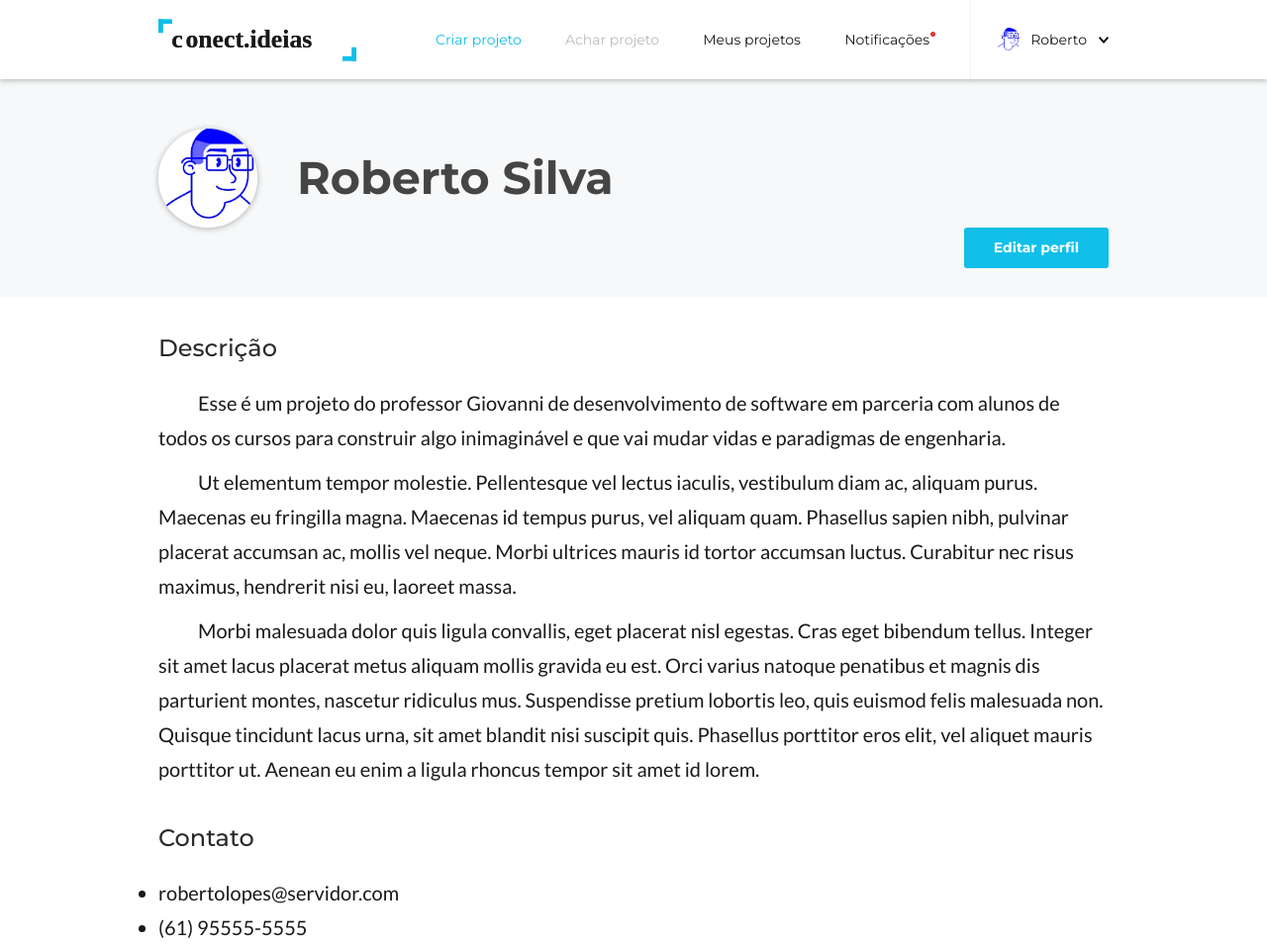
After one commit to random-tecnologia/conect.ideias, a PHP site: page /perfil.php in a window 1280 px wide. The commit adds this page. Shown: the whole page at 99% size. Run offline with PHP 8.4, Linux system fonts and the light colour scheme.

Commit message:
Criada página ver_perfil.php

```diff
--- a/css/main.css
+++ b/css/main.css
@@ -60,6 +60,37 @@ form input, textarea {
 	border-radius: 3px;
 	-webkit-box-shadow: 0px 1px 6px 0px rgba(0, 0, 0, 0.3);
 	        box-shadow: 0px 1px 6px 0px rgba(0, 0, 0, 0.3);
+}
+
+.container-texto {
+	margin-top: 70px;
+	background-color: white;
+}
+
+.container-texto h2 {
+	padding: 34px 0 20px 0;
+	font-weight: 500;
+	font-size: 24px;
+	color: #2a2a2a;
+}
+
+.container-texto p {
+	text-rendering: optimizeLegibility;
+	font-family: 'Lato', sans-serif;
+	font-size: 20px;
+	line-height: 1.750em;
+	text-indent: 40px;
+}
+
+.container-texto p + p {
+	margin-top: .5em;
+}
+
+.container-texto li {
+	text-rendering: optimizeLegibility;
+	font-family: 'Lato', sans-serif;
+	font-size: 20px;
+	line-height: 1.750em;
 }
 
 /* ////////////
@@ -351,7 +382,7 @@ form input, textarea {
 
 /* / / / / / / / / / / / / / / / / / / / / / /
 / /  PÁGINAS: Editar perfil / Editar conta / /
-/ / / / / / / / / / / / / / / / / / / / / */
+/ / / / / / / / / / / / / / / / / / / / / / */
 
 .container-editar {
 	width: 820px;
@@ -422,3 +453,35 @@ form input, textarea {
 	font-size: 13px;
 	text-decoration: none;
 }
+
+/* / / / / / / / / / / /
+/ /  PÁGINA: Perfil / /
+/ / / / / / / / / / */
+
+#avatar-grande {
+	width: 100px;
+	height: 100px;
+	border-radius: 50%;
+	float: left;
+	-webkit-box-shadow: 0px 1px 6px 0px rgba(0, 0, 0, 0.3);
+	        box-shadow: 0px 1px 6px 0px rgba(0, 0, 0, 0.3);
+}
+
+#nome-usuario {
+	font-weight: bold;
+	font-size: 46px;
+	color: #454545;
+	margin-left: 140px;
+	line-height: 100px;
+}
+
+#btn-editar-perfil {
+	float: right;
+	padding: 10px 30px;
+}
+
+#btn-editar-perfil a {
+	text-decoration: none;
+	color: white;
+	letter-spacing: .5px;
+}
--- /dev/null
+++ b/perfil.php
@@ -0,0 +1,27 @@
+<?php
+$titulo_pagina = "Roberto Lopes";
+require "_header.php"
+?>
+
+<div class="wrapper">
+  <img src="img/avatar_kaique.jpg" alt="Roberto Lopes" id="avatar-grande">
+  <h1 id="nome-usuario">Roberto Silva</h1>
+  <a href="editar_perfil.php"><button id="btn-editar-perfil" class="btn-primario">Editar perfil</button></a>
+  <div id="clearfix"></div>
+</div>
+
+<section class="container-texto">
+  <div class="wrapper">
+    <h2>Descrição</h2>
+    <p>Esse é um projeto do professor Giovanni de desenvolvimento de software em parceria com alunos de todos os cursos para construir algo inimaginável e que vai mudar vidas e paradigmas de engenharia.</p>
+    <p>Ut elementum tempor molestie. Pellentesque vel lectus iaculis, vestibulum diam ac, aliquam purus. Maecenas eu fringilla magna. Maecenas id tempus purus, vel aliquam quam. Phasellus sapien nibh, pulvinar placerat accumsan ac, mollis vel neque. Morbi ultrices mauris id tortor accumsan luctus. Curabitur nec risus maximus, hendrerit nisi eu, laoreet massa.</p>
+    <p>Morbi malesuada dolor quis ligula convallis, eget placerat nisl egestas. Cras eget bibendum tellus. Integer sit amet lacus placerat metus aliquam mollis gravida eu est. Orci varius natoque penatibus et magnis dis parturient montes, nascetur ridiculus mus. Suspendisse pretium lobortis leo, quis euismod felis malesuada non. Quisque tincidunt lacus urna, sit amet blandit nisi suscipit quis. Phasellus porttitor eros elit, vel aliquet mauris porttitor ut. Aenean eu enim a ligula rhoncus tempor sit amet id lorem.</p>
+    <h2>Contato</h2>
+    <ul>
+      <li>robertolopes@servidor.com</li>
+      <li>(61) 95555-5555</li>
+    </ul>
+  </div>
+</section>
+
+<?php require "_footer.php" ?>
```
